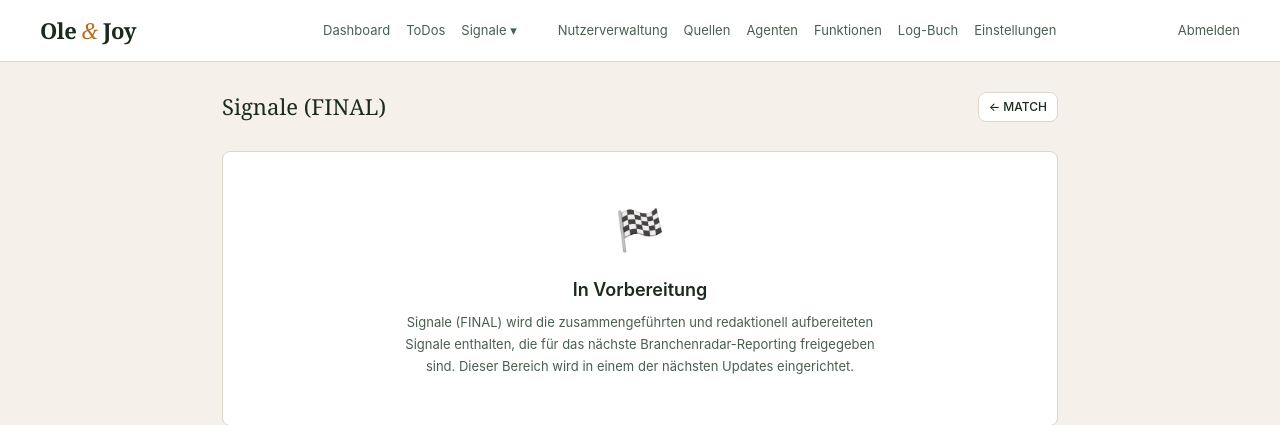
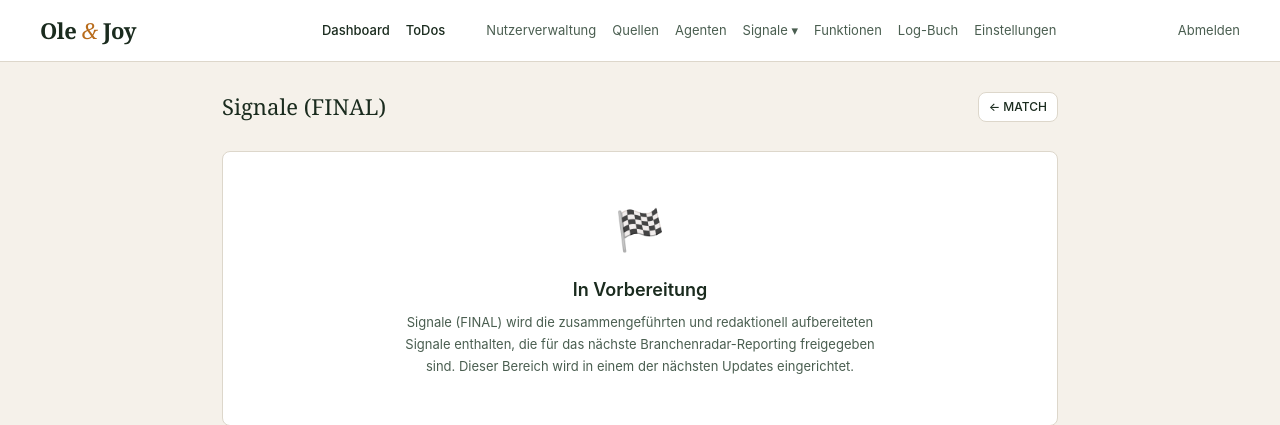
Before and after one commit to sebthamm/branchenradar, a Flask app: page /admin/signals/final in a window 1280 px wide. Shown: the top 425 px of the page. Run offline with Flask 3, Linux system fonts and the light colour scheme; the visitor is signed in with stand-in values (Sample User, id 1).

Commit message:
Nav: Signale in rechten Bereich verschoben, Dashboard/ToDos hervorgehoben
Co-Authored-By: Claude Sonnet 4.6 <noreply@anthropic.com>

```diff
--- a/templates/base.html
+++ b/templates/base.html
@@ -50,6 +50,7 @@
     .header-right { display: flex; align-items: center; gap: 16px; }
     .header-link { font-size: 13px; color: var(--muted); text-decoration: none; white-space: nowrap; }
     .header-link:hover { color: var(--text); }
+    .header-link-primary { color: var(--text); font-weight: 500; }
 
     /* Signale dropdown */
     .nav-dropdown { position: relative; display: inline-flex; align-items: center; }
@@ -165,11 +166,17 @@
     {# Desktop nav #}
     <div class="header-right">
       {% if session.get('user_id') %}
-        <a href="{{ url_for('dashboard') }}" class="header-link">Dashboard</a>
+        <a href="{{ url_for('dashboard') }}" class="header-link header-link-primary">Dashboard</a>
         {% if session.role in ('admin', 'superadmin') %}
-          <a href="{{ url_for('todos') }}" class="header-link" style="position:relative">
+          <a href="{{ url_for('todos') }}" class="header-link header-link-primary" style="position:relative">
             ToDos{% if pending_todos %}<span style="position:absolute;top:-5px;right:-8px;background:#B03060;color:#fff;font-size:9px;font-weight:700;border-radius:99px;padding:1px 4px;min-width:14px;text-align:center">{{ pending_todos }}</span>{% endif %}
           </a>
+        {% endif %}
+        {% if session.role == 'superadmin' %}
+          <span style="width:1px;height:14px;background:rgba(255,255,255,.2);display:inline-block;margin:0 4px"></span>
+          <a href="{{ url_for('sa_dashboard') }}" class="header-link">Nutzerverwaltung</a>
+          <a href="{{ url_for('sources') }}" class="header-link">Quellen</a>
+          <a href="{{ url_for('agents') }}" class="header-link">Agenten</a>
           <div class="nav-dropdown">
             <span class="header-link" style="cursor:default">Signale ▾</span>
             <div class="nav-dropdown-menu">
@@ -178,12 +185,6 @@
               <a href="{{ url_for('signal_final') }}">Signale (FINAL)</a>
             </div>
           </div>
-        {% endif %}
-        {% if session.role == 'superadmin' %}
-          <span style="width:1px;height:14px;background:rgba(255,255,255,.2);display:inline-block;margin:0 4px"></span>
-          <a href="{{ url_for('sa_dashboard') }}" class="header-link">Nutzerverwaltung</a>
-          <a href="{{ url_for('sources') }}" class="header-link">Quellen</a>
-          <a href="{{ url_for('agents') }}" class="header-link">Agenten</a>
           <a href="{{ url_for('sa_functions') }}" class="header-link">Funktionen</a>
           <a href="{{ url_for('sa_logbook') }}" class="header-link">Log-Buch</a>
           <a href="{{ url_for('sa_settings') }}" class="header-link">Einstellungen</a>
@@ -191,6 +192,14 @@
           <span style="width:1px;height:14px;background:rgba(255,255,255,.2);display:inline-block;margin:0 4px"></span>
           <a href="{{ url_for('admin_dashboard') }}" class="header-link">Nutzerverwaltung</a>
           <a href="{{ url_for('sources') }}" class="header-link">Quellen</a>
+          <div class="nav-dropdown">
+            <span class="header-link" style="cursor:default">Signale ▾</span>
+            <div class="nav-dropdown-menu">
+              <a href="{{ url_for('signal_list') }}">Signale (RAW)</a>
+              <a href="{{ url_for('signal_match') }}">Signale (MATCH)</a>
+              <a href="{{ url_for('signal_final') }}">Signale (FINAL)</a>
+            </div>
+          </div>
           <a href="{{ url_for('settings') }}" class="header-link">Einstellungen</a>
         {% endif %}
         <span style="width:1px;height:14px;background:rgba(255,255,255,.15);display:inline-block"></span>
@@ -224,20 +233,20 @@
       <button class="nav-drawer-close" onclick="closeDrawer()" aria-label="Schließen">×</button>
     </div>
     <div class="nav-drawer-links">
-      <a href="{{ url_for('dashboard') }}" onclick="closeDrawer()">Dashboard</a>
+      <a href="{{ url_for('dashboard') }}" onclick="closeDrawer()" style="color:#fff;font-weight:500">Dashboard</a>
       {% if session.role in ('admin', 'superadmin') %}
-        <a href="{{ url_for('todos') }}" onclick="closeDrawer()">
+        <a href="{{ url_for('todos') }}" onclick="closeDrawer()" style="color:#fff;font-weight:500">
           ToDos{% if pending_todos %}<span class="nav-badge">{{ pending_todos }}</span>{% endif %}
         </a>
-        <a href="{{ url_for('signal_list') }}" onclick="closeDrawer()">Signale (RAW)</a>
-        <a href="{{ url_for('signal_match') }}" onclick="closeDrawer()">Signale (MATCH)</a>
-        <a href="{{ url_for('signal_final') }}" onclick="closeDrawer()">Signale (FINAL)</a>
       {% endif %}
       {% if session.role == 'superadmin' %}
         <div class="nav-drawer-sep"></div>
         <a href="{{ url_for('sa_dashboard') }}" onclick="closeDrawer()">Nutzerverwaltung</a>
         <a href="{{ url_for('sources') }}" onclick="closeDrawer()">Quellen</a>
         <a href="{{ url_for('agents') }}" onclick="closeDrawer()">Agenten</a>
+        <a href="{{ url_for('signal_list') }}" onclick="closeDrawer()">Signale (RAW)</a>
+        <a href="{{ url_for('signal_match') }}" onclick="closeDrawer()">Signale (MATCH)</a>
+        <a href="{{ url_for('signal_final') }}" onclick="closeDrawer()">Signale (FINAL)</a>
         <a href="{{ url_for('sa_functions') }}" onclick="closeDrawer()">Funktionen</a>
         <a href="{{ url_for('sa_logbook') }}" onclick="closeDrawer()">Log-Buch</a>
         <a href="{{ url_for('sa_settings') }}" onclick="closeDrawer()">Einstellungen</a>
@@ -245,6 +254,9 @@
         <div class="nav-drawer-sep"></div>
         <a href="{{ url_for('admin_dashboard') }}" onclick="closeDrawer()">Nutzerverwaltung</a>
         <a href="{{ url_for('sources') }}" onclick="closeDrawer()">Quellen</a>
+        <a href="{{ url_for('signal_list') }}" onclick="closeDrawer()">Signale (RAW)</a>
+        <a href="{{ url_for('signal_match') }}" onclick="closeDrawer()">Signale (MATCH)</a>
+        <a href="{{ url_for('signal_final') }}" onclick="closeDrawer()">Signale (FINAL)</a>
         <a href="{{ url_for('settings') }}" onclick="closeDrawer()">Einstellungen</a>
       {% endif %}
       <div class="nav-drawer-sep"></div>
```
